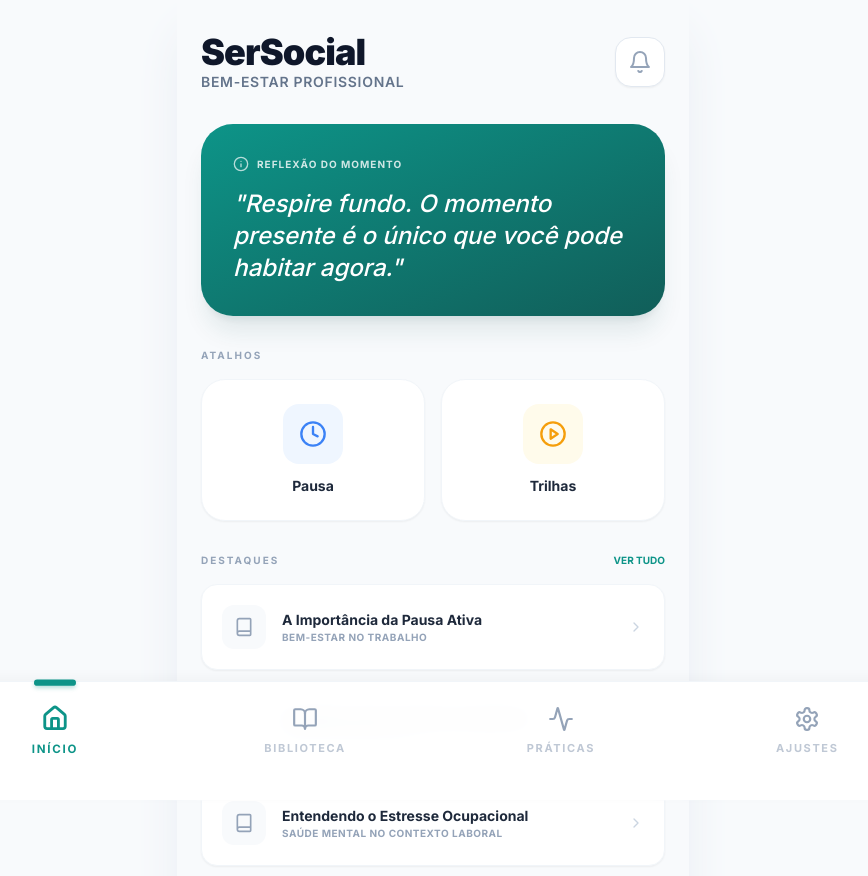
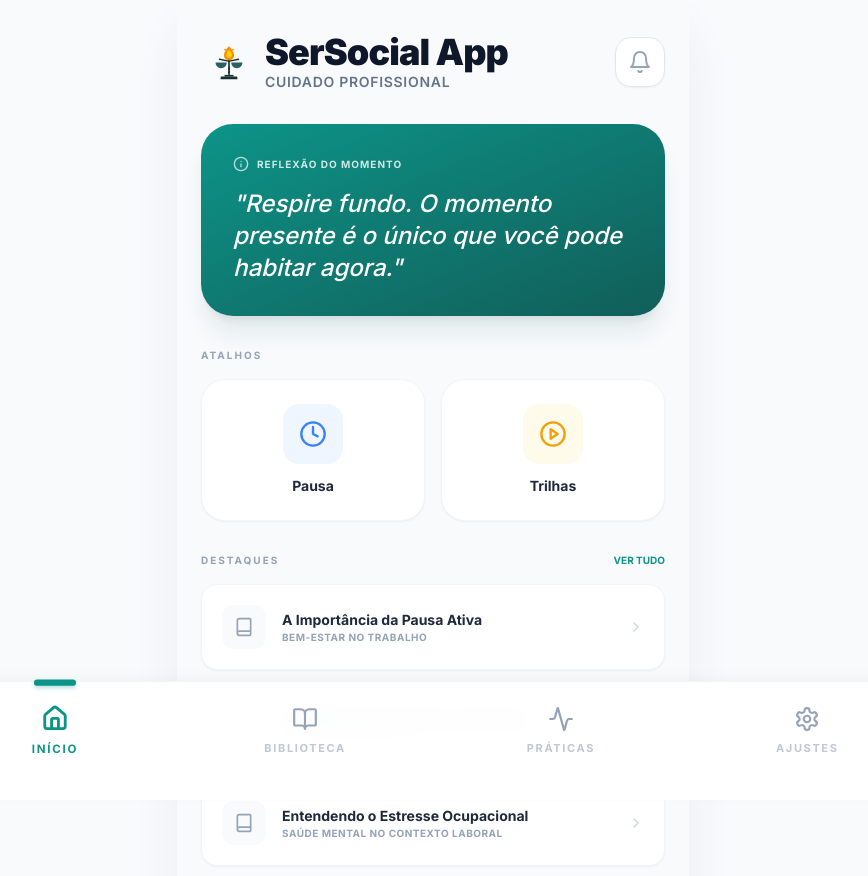
Before and after one commit to jeancfragaas-byte/Cuidados, a React (Vite) app: page / in a window 1280 px wide. Shown: the top 876 px of the page, without its empty margins (207-1075 px from the left). Built offline with nearby package versions, Linux system fonts and the light colour scheme.

Commit message:
feat: Update app name and branding
Reflects the application's focus on professional care within the social sector by updating the app name and associated metadata. This change includes updating the title, meta descriptions, and manifest name for better brand consistency and clarity.

```diff
--- a/App.tsx
+++ b/App.tsx
@@ -1,4 +1,3 @@
-
 import React, { useState, useEffect } from 'react';
 import {
   Bell,
@@ -15,6 +14,30 @@ import { CONTENTS, EXERCISES, STATIC_REFLECTIONS } from './constants';
 import Navigation from './components/Navigation';
 import BreathingPlayer from './components/BreathingPlayer';
 
+const Logo = () => (
+  <svg viewBox="0 0 100 100" className="w-14 h-14" fill="none" xmlns="http://www.w3.org/2000/svg">
+    {/* Base */}
+    <path d="M35 78C35 76.8954 35.8954 76 37 76H63C64.1046 76 65 76.8954 65 78V81H35V78Z" fill="#1B3131"/>
+    <rect x="42" y="73" width="16" height="3" fill="#1B3131"/>
+    {/* Stand */}
+    <rect x="48.5" y="48" width="3" height="25" fill="#1B3131"/>
+    <circle cx="50" cy="48" r="2.5" fill="#1B3131"/>
+    <circle cx="50" cy="62" r="2" fill="#1B3131"/>
+    <circle cx="50" cy="68" r="2" fill="#1B3131"/>
+    {/* Arms */}
+    <path d="M33 45L47 48" stroke="#1B3131" strokeWidth="2.5" strokeLinecap="round"/>
+    <path d="M67 45L53 48" stroke="#1B3131" strokeWidth="2.5" strokeLinecap="round"/>
+    {/* Scales */}
+    <path d="M26 51C26 56.5228 30.4772 61 36 61C41.5228 61 46 56.5228 46 51H26Z" fill="#2C5F5F"/>
+    <path d="M54 51C54 56.5228 58.4772 61 64 61C69.5228 61 74 56.5228 74 51H54Z" fill="#2C5F5F"/>
+    {/* Flame */}
+    <path d="M50 22C50 22 41 31 41 38C41 42.9706 45.0294 47 50 47C54.9706 47 59 42.9706 59 38C59 31 50 22 50 22Z" fill="#FF8A00"/>
+    <path d="M50 28C50 28 45 33 45 38C45 40.7614 47.2386 43 50 43C52.7614 43 55 40.7614 55 38C55 33 50 28 50 28Z" fill="#FFD600"/>
+    <circle cx="43" cy="28" r="1.5" fill="#FF8A00"/>
+    <circle cx="57" cy="28" r="1.5" fill="#FF8A00"/>
+  </svg>
+);
+
 const App: React.FC = () => {
   const [currentView, setCurrentView] = useState<View>(View.HOME);
   const [selectedContent, setSelectedContent] = useState<ContentItem | null>(null);
@@ -24,7 +47,6 @@ const App: React.FC = () => {
   const [selectedCategory, setSelectedCategory] = useState<string | null>(null);
 
   useEffect(() => {
-    // Seleciona uma frase aleatória da lista estática ao carregar o app
     const randomIndex = Math.floor(Math.random() * STATIC_REFLECTIONS.length);
     setDailyReflection(STATIC_REFLECTIONS[randomIndex]);
   }, []);
@@ -48,9 +70,12 @@ const App: React.FC = () => {
   const renderHome = () => (
     <div className="px-6 py-8 space-y-8 pb-32 animate-fade-zoom">
       <header className="flex justify-between items-center">
-        <div>
-          <h1 className="text-4xl font-black text-slate-900 tracking-tight">SerSocial</h1>
-          <p className="text-slate-500 text-sm font-semibold uppercase tracking-wider">Bem-estar Profissional</p>
+        <div className="flex items-center">
+          <Logo />
+          <div className="ml-2">
+            <h1 className="text-4xl font-black text-slate-900 tracking-tight">SerSocial App</h1>
+            <p className="text-slate-500 text-sm font-semibold uppercase tracking-wider">Cuidado Profissional</p>
+          </div>
         </div>
         <button className="p-3 bg-white border border-slate-200 rounded-2xl text-slate-400 hover:text-teal-600 transition-all shadow-sm">
           <Bell size={24} />
--- a/index.html
+++ b/index.html
@@ -1,4 +1,3 @@
-
 <!DOCTYPE html>
 <html lang="pt-BR">
   <head>
@@ -7,12 +6,12 @@
     <meta name="theme-color" content="#0d9488" />
     <meta name="apple-mobile-web-app-capable" content="yes" />
     <meta name="apple-mobile-web-app-status-bar-style" content="black-translucent" />
-    <meta name="description" content="SerSocial App – Bem-estar e Autocuidado Profissional para a área social." />
-    <meta property="og:title" content="SerSocial App" />
+    <meta name="description" content="SerSocial App - Cuidado Profissional – Bem-estar e Autocuidado para a área social." />
+    <meta property="og:title" content="SerSocial App - Cuidado Profissional" />
     <meta property="og:description" content="Plataforma de apoio ao bem-estar e autocuidado profissional." />
     <meta property="og:type" content="website" />
 
-    <title>SerSocial App</title>
+    <title>SerSocial App - Cuidado Profissional</title>
 
     <script src="https://cdn.tailwindcss.com"></script>
     <link rel="preconnect" href="https://fonts.googleapis.com">
--- a/metadata.json
+++ b/metadata.json
@@ -1,5 +1,5 @@
 {
-  "name": "SerSocial App",
+  "name": "SerSocial App - Cuidado Profissional",
   "description": "Uma plataforma de bem-estar e autocuidado preventivo para profissionais da área social, com conteúdos educativos, exercícios de respiração e lembretes de pausa.",
   "requestFramePermissions": []
 }
```
